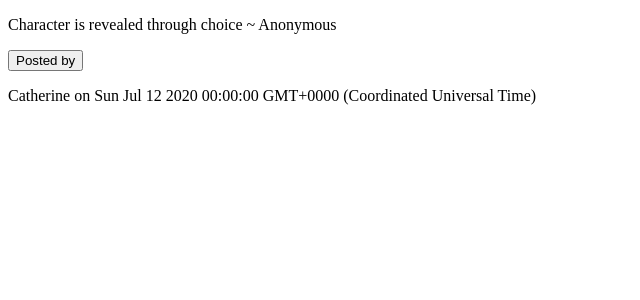
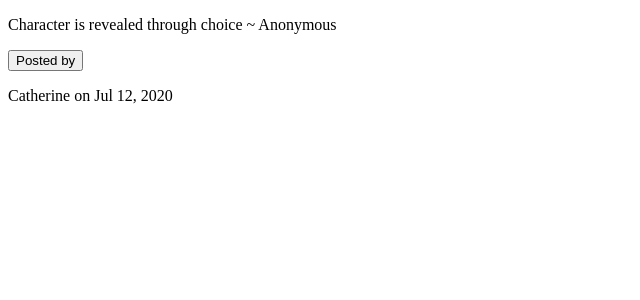
Before and after one commit to KarenNgala/Quotes, an Angular app: page / in a window 1280 px wide. Both pictures are taken after a click on the button "Posted by". Shown: the top 300 px of the page, without its empty margins (0-640 px from the left). Built offline with nearby package versions, Linux system fonts and the light colour scheme.

Commit message:
Format posting date using date pipe

```diff
--- a/src/app/quotes/quote-details/quote-details.component.html
+++ b/src/app/quotes/quote-details/quote-details.component.html
@@ -1 +1 @@
-<p>{{quote.submitName}} on {{quote.postDate}}</p>
+<p>{{quote.submitName}} on {{quote.postDate|date}}</p>
```
